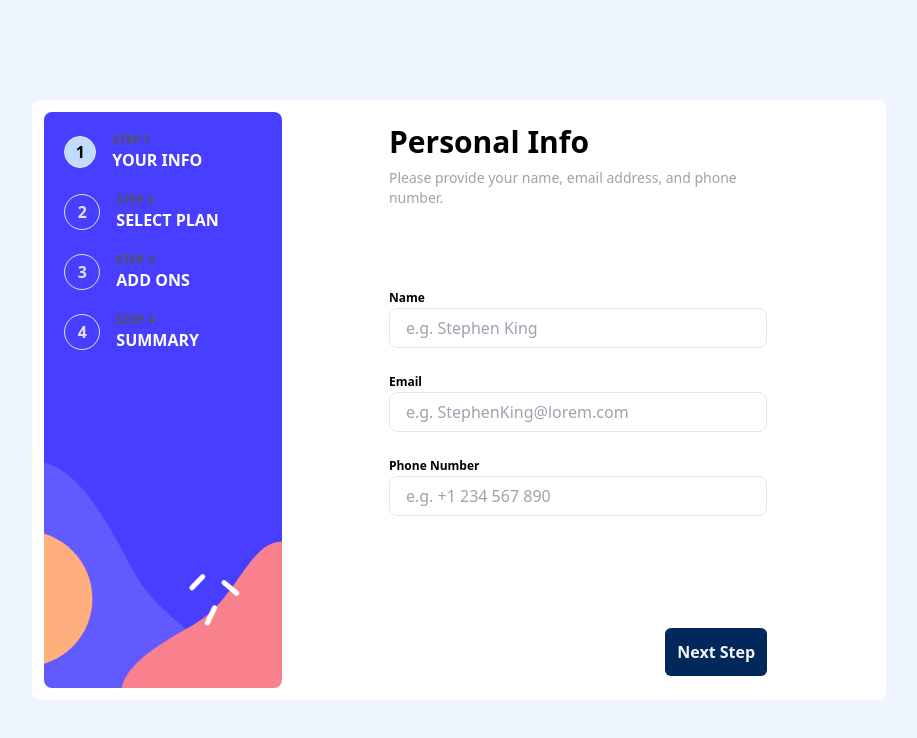
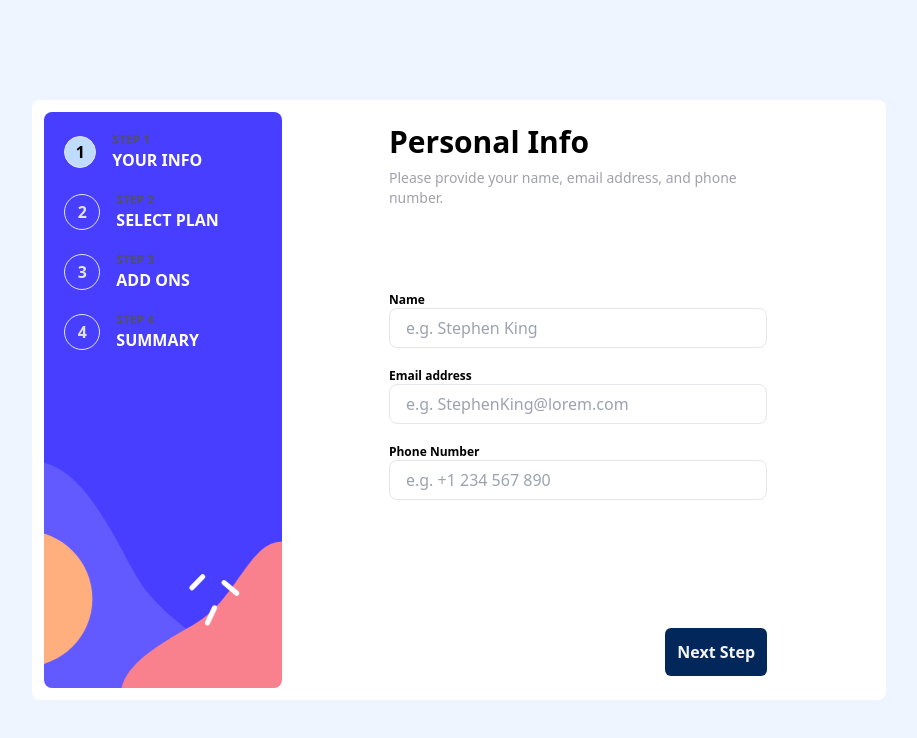
Before and after one commit to Samn1ce/Multi-step-form, a React (Vite) app in the folder form/: page / in a window 1280 px wide. Shown: the top 738 px of the page, without its empty margins (181-1098 px from the left). Built offline with nearby package versions, Linux system fonts and the light colour scheme.

Commit message:
YourInfo page functionality

```diff
--- a/form/src/Components/SelectPlan.jsx
+++ b/form/src/Components/SelectPlan.jsx
@@ -24,6 +24,10 @@ function SelectPlan() {
             duration: '15/mo'
         },
     ]);
+
+    function handlePlanSubmit() {
+        console.log(selected.plans)
+    }
 
     const [duration, setDuration] = useState(false);
 
@@ -82,7 +86,12 @@ function SelectPlan() {
             {/* BUTTON */}
             <div className="flex justify-between items-baseline">
                 <button className="p-3 text-button rounded-md font-bold hover:bg-hover transition-all">Go Back</button>
-                <button className="p-3 bg-button rounded-md text-zinc-100 font-bold hover:bg-hover transition-all">Next Step</button>
+                <button
+                    onClick={ handlePlanSubmit }
+                    className="p-3 bg-button rounded-md text-zinc-100 font-bold hover:bg-hover transition-all"
+                >
+                    Next Step
+                </button>
             </div>
         </main>
     );
--- a/form/src/Components/YourInfo.jsx
+++ b/form/src/Components/YourInfo.jsx
@@ -1,4 +1,5 @@
 import { useState } from 'react';
+import { NavLink } from 'react-router-dom';
 
 function YourInfo() {
     // FOCUSED STATE
@@ -14,15 +15,27 @@ function YourInfo() {
         }
     )
 
-    function handleSubmit() {
-        console.log(form); // Log current form values
+    const [filled, setFilled] = useState(true);
+
+    function handleFormSubmit() {
+         // Log current form values
+
+        if ( form.name === '' || form.email === '' || form.phoneNumber === '' ) {
+            console.log('error');
+            setFilled(false)
+        } else {
+            console.log(form)
+            setForm({
+                name: '',
+                email: '',
+                phoneNumber: ''
+            });
+
+            return (<NavLink to={`/select-plan`}></NavLink>)
+        }
 
         // Reset form by setting all values back to empty strings
-        setForm({
-            name: '',
-            email: '',
-            phoneNumber: ''
-        });
+
     }
 
     return(
@@ -34,7 +47,10 @@ function YourInfo() {
             {/* INPUT FIELDS */}
             <form className="flex flex-col gap-5">
                 <div>
-                    <label htmlFor="name" className="text-xs font-semibold">Name</label>
+                    <div className="flex justify-between">
+                        <label htmlFor="name" className="text-xs font-semibold">Name</label>
+                        <div className={`text-red-500 text-xs font-bold ${!setFilled && form.name === '' ? 'block' : 'hidden'}`}>This field is required</div>
+                    </div>
                     <input
                         className="h-10 w-full border px-4 rounded-lg outline-none"
                         type="text"
@@ -47,7 +63,10 @@ function YourInfo() {
                 </div>
 
                 <div>
-                    <label htmlFor="email" className="text-xs font-semibold">Email</label>
+                    <div className="flex justify-between">
+                        <label htmlFor="name" className="text-xs font-semibold">Email address</label>
+                        <div className={`text-red-500 text-xs font-bold ${!setFilled && form.email === '' ? 'block' : 'hidden'}`}>This field is required</div>
+                    </div>
                     <input
                         className="h-10 w-full border px-4 rounded-lg outline-none"
                         type="email"
@@ -60,7 +79,10 @@ function YourInfo() {
                 </div>
 
                 <div>
-                    <label htmlFor="phoneNumber" className="text-xs font-semibold">Phone Number</label>
+                    <div className="flex justify-between">
+                        <label htmlFor="name" className="text-xs font-semibold">Phone Number</label>
+                        <div className={`text-red-500 text-xs font-bold ${!setFilled && form.phoneNumber === '' ? 'block' : 'hidden'}`}>This field is required</div>
+                    </div>
                     <input
                         className="h-10 w-full border px-4 rounded-lg outline-none"
                         type="tel"
@@ -75,7 +97,7 @@ function YourInfo() {
             {/* BUTTON */}
             <div className="flex justify-end items-end">
                 <button
-                onClick={handleSubmit}
+                onClick={ handleFormSubmit }
                 className="p-3 bg-button rounded-md text-zinc-100 font-bold hover:bg-hover transition-all">Next Step</button>
             </div>
         </main>
```
